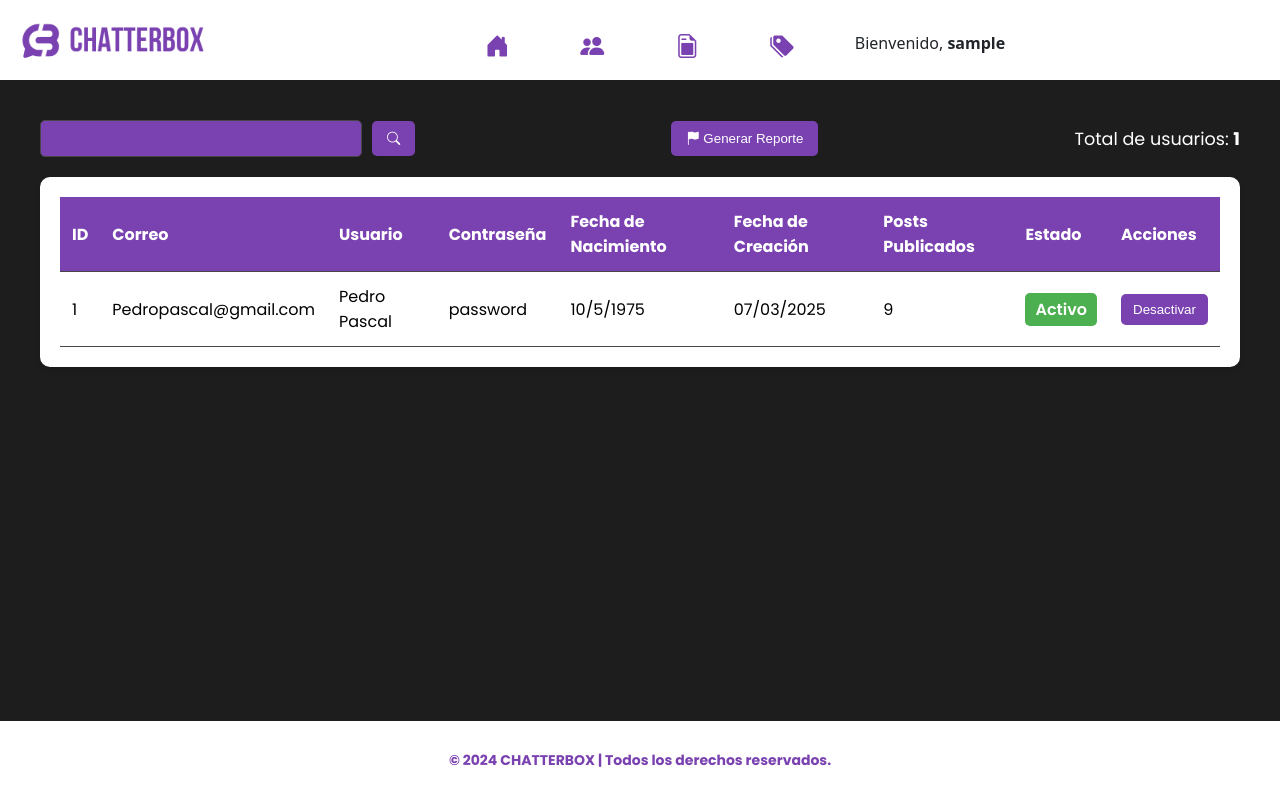
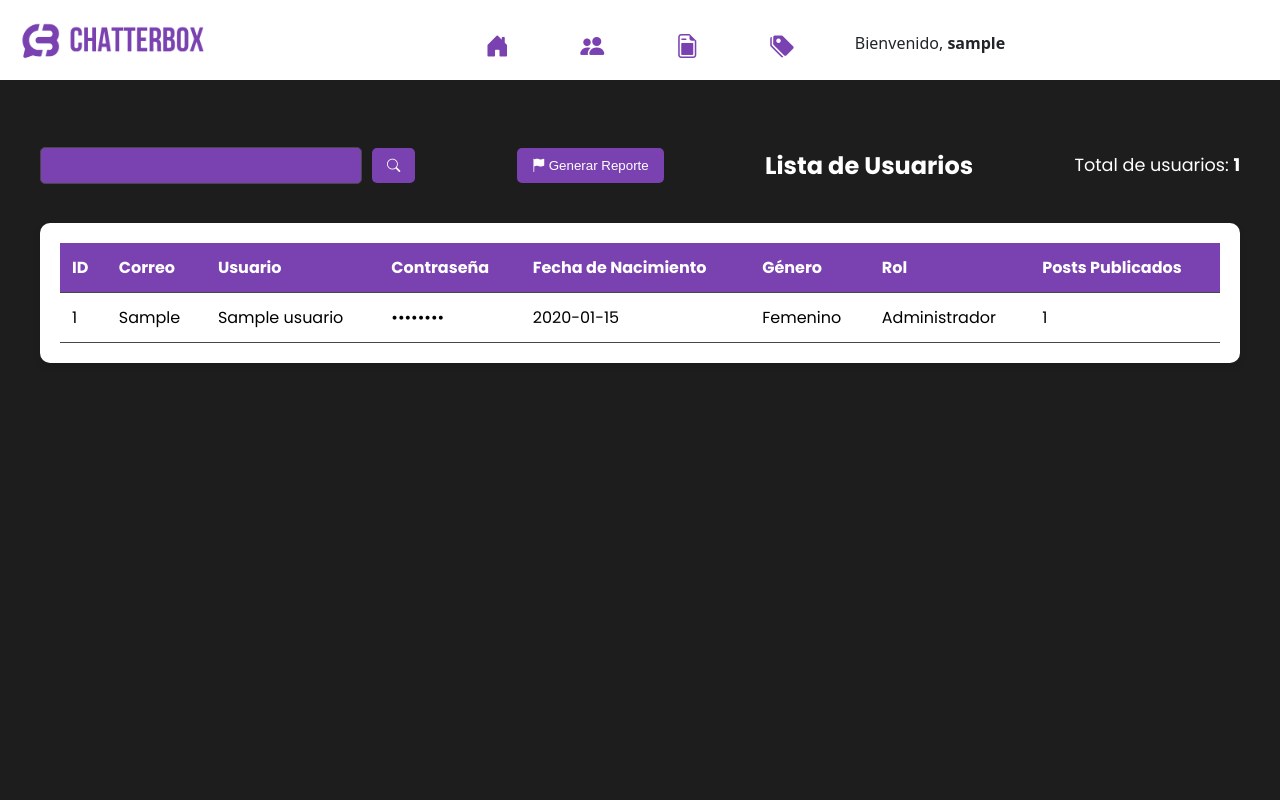
Before and after one commit to VALOID3/Chatterbox-Red-Social, a PHP site: page /admin/AdminUsuarios.php in a window 1280 px wide. Run offline with PHP 8.4, Linux system fonts and the light colour scheme; the visitor is signed in with stand-in values (Sample User, id 1); tables that the repository leaves empty hold one stand-in row (values such as "Sample post").

Commit message:
admin usuarios
muestra una lista de usuarios

```diff
--- a/admin/AdminUsuarios.php
+++ b/admin/AdminUsuarios.php
@@ -1,24 +1,43 @@
 <?php
 session_start();
+require_once '../conexion.php';
 
+// Solo permitir acceso a administradores
 if (!isset($_SESSION['usuario_id']) || $_SESSION['usuario_rol'] !== 'Administrador') {
-    header("Location: ../login.php"); // O la ruta que uses para tu login
+    header("Location: ../login.php");
     exit();
 }
+
+// Consulta usuarios con cantidad de publicaciones
+$sql = "
+    SELECT u.id_Usuario, u.correo, u.nom_usuario, u.contrasena, u.fecha_nacimiento, u.genero, u.rol,
+           (SELECT COUNT(*) FROM Publicacion p WHERE p.usuario_id = u.id_Usuario) AS posts
+    FROM Usuarios u
+    ORDER BY u.id_Usuario ASC
+";
+
+$result = $conn->query($sql);
+$usuarios = [];
+$totalUsuarios = 0;
+
+if ($result && $result->num_rows > 0) {
+    while ($row = $result->fetch_assoc()) {
+        $usuarios[] = $row;
+    }
+    $totalUsuarios = count($usuarios);
+}
+
+$conn->close();
 ?>
 
-
-
 <!DOCTYPE html>
-<html lang="en">
+<html lang="es">
 
 <head>
     <meta charset="UTF-8">
     <meta name="viewport" content="width=device-width, initial-scale=1.0">
-    <title>Admin Usuarios</title>
-
+    <title>Usuarios | Admin</title>
     <link rel="stylesheet" href="../cssAdmin/AdminUsuarios.css">
-
     <!-- ES PARA LOS BOTONES -->
     <link rel="stylesheet" href="../css/iconsreverse.css">
     <!-- BOOTSTRAP ICONS -->
@@ -27,15 +46,13 @@ if (!isset($_SESSION['usuario_id']) || $_SESSION['usuario_rol'] !== 'Administrad
     <link rel="icon" type="image/png" href="images/CHATTERBOX.png">
 </head>
 
+
 <body>
 
-    <!-- NAVBAR -->
     <iframe src="navbarAdmin.php" class="navbar-frame"></iframe>
     <link rel="stylesheet" href="../css/navbar.css">
 
-    <!-- CONTENIDO PRINCIPAL -->
     <div class="admin-container">
-        <!-- BARRA SUPERIOR -->
         <div class="admin-header">
             <div class="search-bar">
                 <input type="text" class="search-input">
@@ -48,12 +65,10 @@ if (!isset($_SESSION['usuario_id']) || $_SESSION['usuario_rol'] !== 'Administrad
                     <i class="bi bi-flag-fill"></i> Generar Reporte
                 </button>
             </div>
-            <div class="user-count">
-                <span>Total de usuarios: <strong>1</strong></span>
-            </div>
+            <h2>Lista de Usuarios</h2>
+            <div class="user-count">Total de usuarios: <strong><?= $totalUsuarios ?></strong></div>
         </div>
 
-        <!-- LISTA DE USUARIOS -->
         <div class="user-list">
             <table>
                 <thead>
@@ -63,41 +78,29 @@ if (!isset($_SESSION['usuario_id']) || $_SESSION['usuario_rol'] !== 'Administrad
                         <th>Usuario</th>
                         <th>Contraseña</th>
                         <th>Fecha de Nacimiento</th>
-                        <th>Fecha de Creación</th>
+                        <th>Género</th>
+                        <th>Rol</th>
                         <th>Posts Publicados</th>
-                        <th>Estado</th>
-                        <th>Acciones</th>
                     </tr>
                 </thead>
                 <tbody>
-                    <!-- Ejemplo de fila de usuario -->
-                    <tr>
-                        <td>1</td>
-                        <td>Pedropascal@gmail.com</td>
-                        <td>Pedro Pascal</td>
-                        <td>password</td>
-                        <td>10/5/1975</td>
-                        <td>07/03/2025</td>
-                        <td>9</td>
-                        <td><span class="status active">Activo</span></td>
-                        <td>
-                            <button class="btn-toggle-status">
-                                 Desactivar
-                            </button>
-                        </td>
-                    </tr>
-                    <!-- Más filas de usuarios pueden agregarse aquí -->
+                    <?php foreach ($usuarios as $usuario): ?>
+                        <tr>
+                            <td><?= $usuario['id_Usuario'] ?></td>
+                            <td><?= htmlspecialchars($usuario['correo']) ?></td>
+                            <td><?= htmlspecialchars($usuario['nom_usuario']) ?></td>
+                            <td>••••••••</td>
+                            <td><?= $usuario['fecha_nacimiento'] ?></td>
+                            <td><?= $usuario['genero'] ?></td>
+                            <td><?= $usuario['rol'] ?></td>
+                            <td><?= $usuario['posts'] ?></td>
+                        </tr>
+                    <?php endforeach; ?>
                 </tbody>
             </table>
         </div>
     </div>
 
-    <!-- FOOTER -->
-    <footer class="footer">
-        <p>&copy; 2024 CHATTERBOX | Todos los derechos reservados.</p>
-    </footer>
-    <link rel="stylesheet" href="../css/footer.css">
-
 </body>
 
 </html>
```
